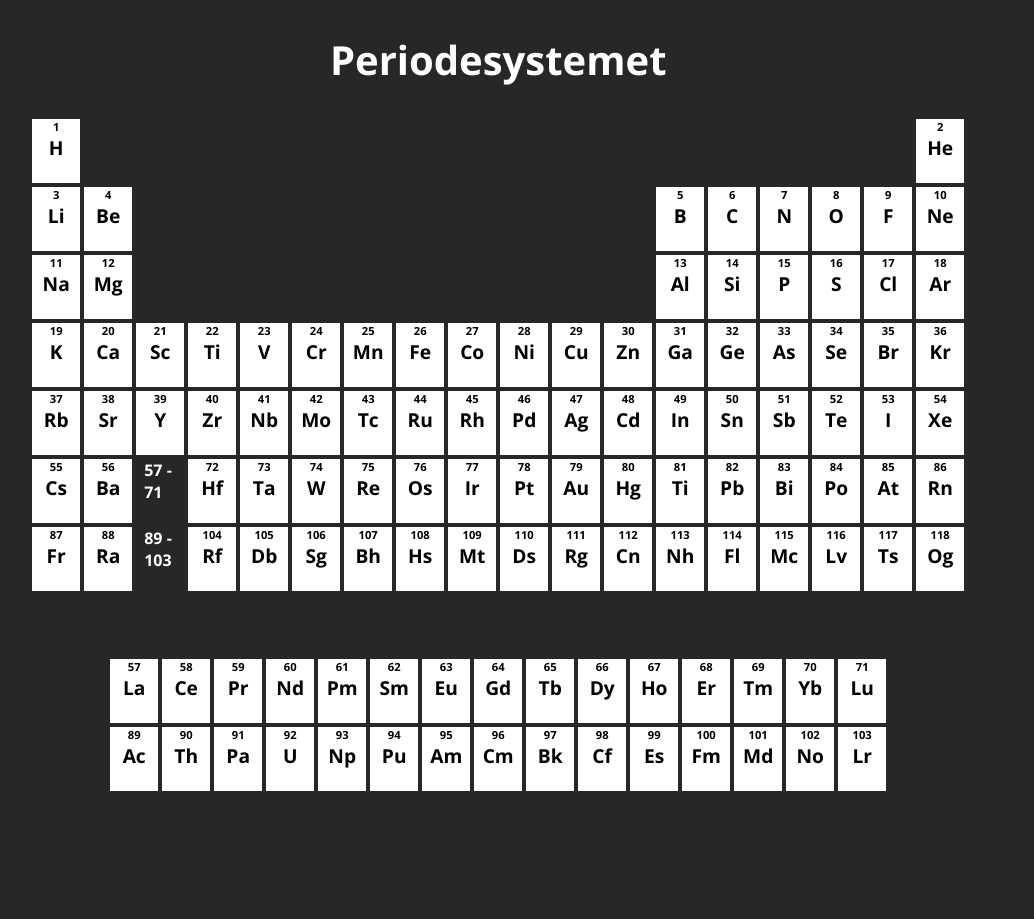
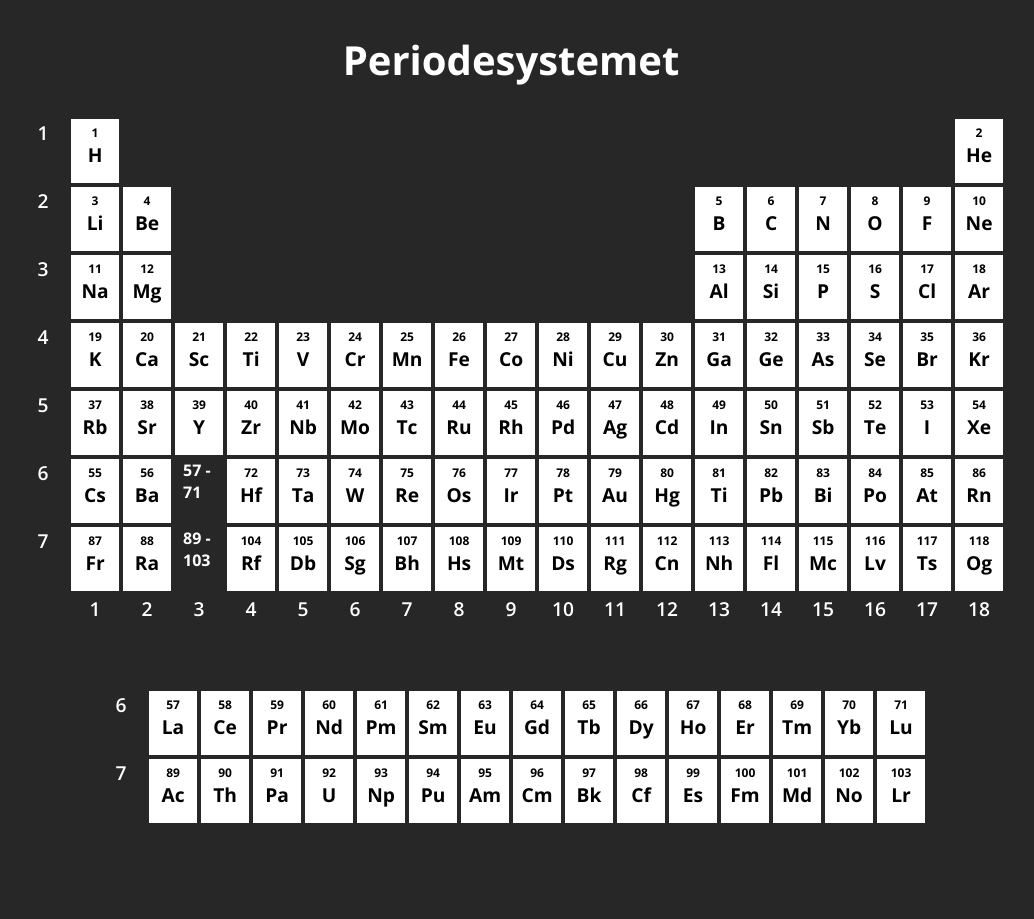
Before and after one commit to havardnyboe/Informasjonsteknologi-1, a PHP site: page / in a window 1280 px wide. Shown: the whole page, without its empty margins (129-1163 px from the left). Before the commit the page ends 791 px from the top, so only its background shows below. Run offline with PHP 8.4, Linux system fonts and the light colour scheme.

Commit message:
Redigerte periodesystemet

```diff
--- a/37/Periodesystemet/index.html
+++ b/37/Periodesystemet/index.html
@@ -16,9 +16,11 @@
     <h1>Periodesystemet</h1>
 
     <secttion class="periodesystemet">
-        <div class="periode"><span class="number">1</span>H </div>
+        <div class="periode col-row-number">1</div>
+        <div class="periode"><span class="number">1</span>H</div>
         <div class="periode whitespace-w1"></div>
         <div class="periode"><span class="number">2</span>He</div>
+        <div class="periode col-row-number">2</div>
         <div class="periode"><span class="number">3</span>Li</div>
         <div class="periode"><span class="number">4</span>Be</div>
         <div class="periode whitespace-w2"></div>
@@ -28,15 +30,17 @@
         <div class="periode"><span class="number">8</span>O</div>
         <div class="periode"><span class="number">9</span>F</div>
         <div class="periode"><span class="number">10</span>Ne</div>
+        <div class="periode col-row-number">3</div>
         <div class="periode"><span class="number">11</span>Na</div>
         <div class="periode"><span class="number">12</span>Mg</div>
-        <div class="periode whitespace-w3"></div>
+        <div class="periode whitespace-w2"></div>
         <div class="periode"><span class="number">13</span>Al</div>
         <div class="periode"><span class="number">14</span>Si</div>
         <div class="periode"><span class="number">15</span>P</div>
         <div class="periode"><span class="number">16</span>S</div>
         <div class="periode"><span class="number">17</span>Cl</div>
         <div class="periode"><span class="number">18</span>Ar</div>
+        <div class="periode col-row-number">4</div>
         <div class="periode"><span class="number">19</span>K</div>
         <div class="periode"><span class="number">20</span>Ca</div>
         <div class="periode"><span class="number">21</span>Sc</div>
@@ -55,6 +59,7 @@
         <div class="periode"><span class="number">34</span>Se</div>
         <div class="periode"><span class="number">35</span>Br</div>
         <div class="periode"><span class="number">36</span>Kr</div>
+        <div class="periode col-row-number">5</div>
         <div class="periode"><span class="number">37</span>Rb</div>
         <div class="periode"><span class="number">38</span>Sr</div>
         <div class="periode"><span class="number">39</span>Y</div>
@@ -73,6 +78,7 @@
         <div class="periode"><span class="number">52</span>Te</div>
         <div class="periode"><span class="number">53</span>I</div>
         <div class="periode"><span class="number">54</span>Xe</div>
+        <div class="periode col-row-number">6</div>
         <div class="periode"><span class="number">55</span>Cs</div>
         <div class="periode"><span class="number">56</span>Ba</div>
         <div class="periode extern-row">57 - 71</div>
@@ -91,6 +97,7 @@
         <div class="periode"><span class="number">84</span>Po</div>
         <div class="periode"><span class="number">85</span>At</div>
         <div class="periode"><span class="number">86</span>Rn</div>
+        <div class="periode col-row-number">7</div>
         <div class="periode"><span class="number">87</span>Fr</div>
         <div class="periode"><span class="number">88</span>Ra</div>
         <div class="periode extern-row">89 - 103</div>
@@ -109,10 +116,29 @@
         <div class="periode"><span class="number">116</span>Lv</div>
         <div class="periode"><span class="number">117</span>Ts</div>
         <div class="periode"><span class="number">118</span>Og</div>
+        <div class="periode col-row-number"></div>
+        <div class="periode col-row-number">1</div>
+        <div class="periode col-row-number">2</div>
+        <div class="periode col-row-number">3</div>
+        <div class="periode col-row-number">4</div>
+        <div class="periode col-row-number">5</div>
+        <div class="periode col-row-number">6</div>
+        <div class="periode col-row-number">7</div>
+        <div class="periode col-row-number">8</div>
+        <div class="periode col-row-number">9</div>
+        <div class="periode col-row-number">10</div>
+        <div class="periode col-row-number">11</div>
+        <div class="periode col-row-number">12</div>
+        <div class="periode col-row-number">13</div>
+        <div class="periode col-row-number">14</div>
+        <div class="periode col-row-number">15</div>
+        <div class="periode col-row-number">16</div>
+        <div class="periode col-row-number">17</div>
+        <div class="periode col-row-number">18</div>
     </secttion>
 
     <section class="periode-extern-row">
-        <div class="periode whitespace-w4"><span class="number"></span></div>
+        <div class="periode col-row-number">6</div>
         <div class="periode"><span class="number">57</span>La</div>
         <div class="periode"><span class="number">58</span>Ce</div>
         <div class="periode"><span class="number">59</span>Pr</div>
@@ -128,6 +154,7 @@
         <div class="periode"><span class="number">69</span>Tm</div>
         <div class="periode"><span class="number">70</span>Yb</div>
         <div class="periode"><span class="number">71</span>Lu</div>
+        <div class="periode col-row-number">7</div>
         <div class="periode"><span class="number">89</span>Ac</div>
         <div class="periode"><span class="number">90</span>Th</div>
         <div class="periode"><span class="number">91</span>Pa</div>
@@ -143,7 +170,6 @@
         <div class="periode"><span class="number">101</span>Md</div>
         <div class="periode"><span class="number">102</span>No</div>
         <div class="periode"><span class="number">103</span>Lr</div>
-        <div class="periode whitespace-w5"><span class="number"></span></div>
     </section>
 
 </body>
--- a/37/Periodesystemet/style.css
+++ b/37/Periodesystemet/style.css
@@ -6,7 +6,7 @@
 body {
     background-color: #272727;
     font-family: 'Open Sans', sans-serif;
-    width: 98vw;
+    /* width: 98vw; */
     display: flex;
     flex-direction: column;
     align-items: center;
@@ -15,22 +15,15 @@ body {
 h1 {
     color: white;
     font-size: 2.5rem;
-    margin: 2rem 0rem;
+    margin-top: 2rem;
 }
 
 .periodesystemet {
     display: grid;
-    grid-template-columns: repeat(18, 3rem);
-    grid-template-rows: repeat(7, 4rem);
-    grid-template-areas:
-        "H  w1 w1 w1 w1 w1 w1 w1 w1 w1 w1 w1 w1 w1 w1 w1 w1 He"
-        "Li Be w2 w2 w2 w2 w2 w2 w2 w2 w2 w2 B  C  N  O  F  Ne"
-        "Na Mg w3 w3 w3 w3 w3 w3 w3 w3 w3 w3 Al Si P  S  Cl Ar"
-        "K  Ca Sc Ti V  Cr Mn Fe Co Ni Cu Zn Ga Ge As Se Br Kr"
-        "Rb Sr Y  Zr Nb Mo Tc Ru Rh Pd Ag Cd In Sn Sb Te I  Xe"
-        "Cs Ba 57 Hf Ta W  Re Os Ir Pt Au Hg Tl Pb Bi Po At Rn"
-        "Fr Ra 89 Rf Db Sg Bh Hs Mt Ds Rg Cn Nh Fl Mc Lv Ts Og";
+    grid-template-columns: repeat(19, 3rem);
+    grid-template-rows: repeat(8, 4rem);
     grid-gap: 4px;
+    margin: 2rem 0rem;
 }
 
 .periode {
@@ -41,8 +34,9 @@ h1 {
 }
 
 .number {
-    font-size: .7rem;
     display: block;
+    font-size: .75rem;
+    margin-top: .3rem;
 }
 
 .extern-row {
@@ -53,35 +47,28 @@ h1 {
     text-align: left;
 }
 
+.col-row-number {
+    height: 30px;
+    color: white;
+    background-color: #272727;
+    font-weight: 600;
+}
+
 .periode-extern-row {
     display: grid;
-    grid-template-columns: repeat(15, 3rem);
-    grid-template-rows: repeat(4, 4rem);
+    grid-template-columns: repeat(16, 3rem);
+    grid-template-rows: repeat(2, 4rem);
     grid-gap: 4px;
+    margin-bottom: 6rem;
 
 }
 
 .whitespace-w1 {
-    grid-area: w1;
+    grid-column: span 16;
     opacity: 0;
 }
 
 .whitespace-w2 {
-    grid-area: w2;
+    grid-column: span 10;
     opacity: 0;
 }
-
-.whitespace-w3 {
-    grid-area: w3;
-    opacity: 0;
-}
-
-.whitespace-w4 {
-    grid-column: span 15;
-    opacity: 0;
-}
-
-.whitespace-w5 {
-    grid-column: span 15;
-    opacity: 0;
-}
```
